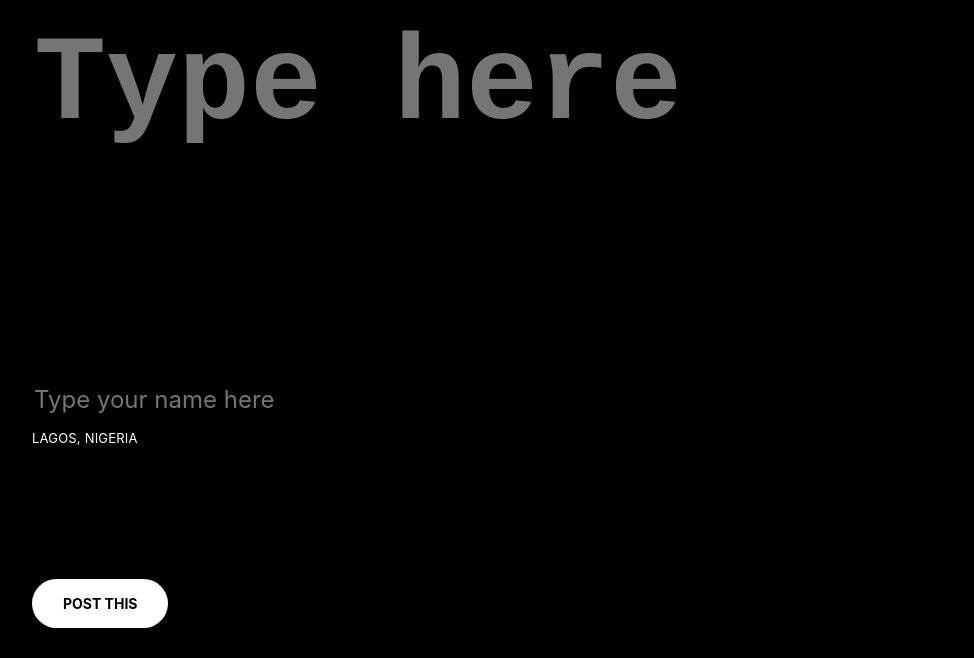
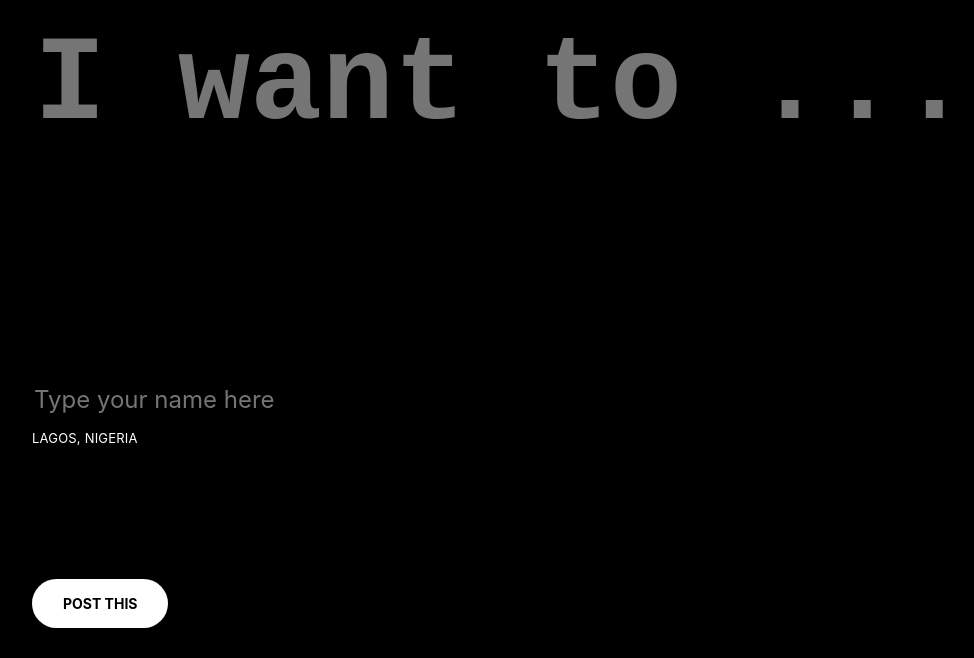
Before and after one commit to iShomala/BeforeIDie, a website: page index.html in a window 1280 px wide. Shown: the part 142-800 px from the top of the page, without its empty margins (128-1102 px from the left). Drawn offline with Linux system fonts and the light colour scheme.

Commit message:
Change placeholder text on form

```diff
--- a/index.html
+++ b/index.html
@@ -12,7 +12,7 @@
         <div class="item">
             <div class="item__content">
                 <h1 class="item__title item__title--md">Before I die</h1>
-                <textarea class="item__field item__field--lg" placeholder="Type here" autofocus></textarea>
+                <textarea class="item__field item__field--lg" placeholder="I want to ..." autofocus></textarea>
                 <input class="item__field item__field--author" placeholder="Type your name here" />
                 <div class="item__location">Lagos, Nigeria</div>
             </div>
```
